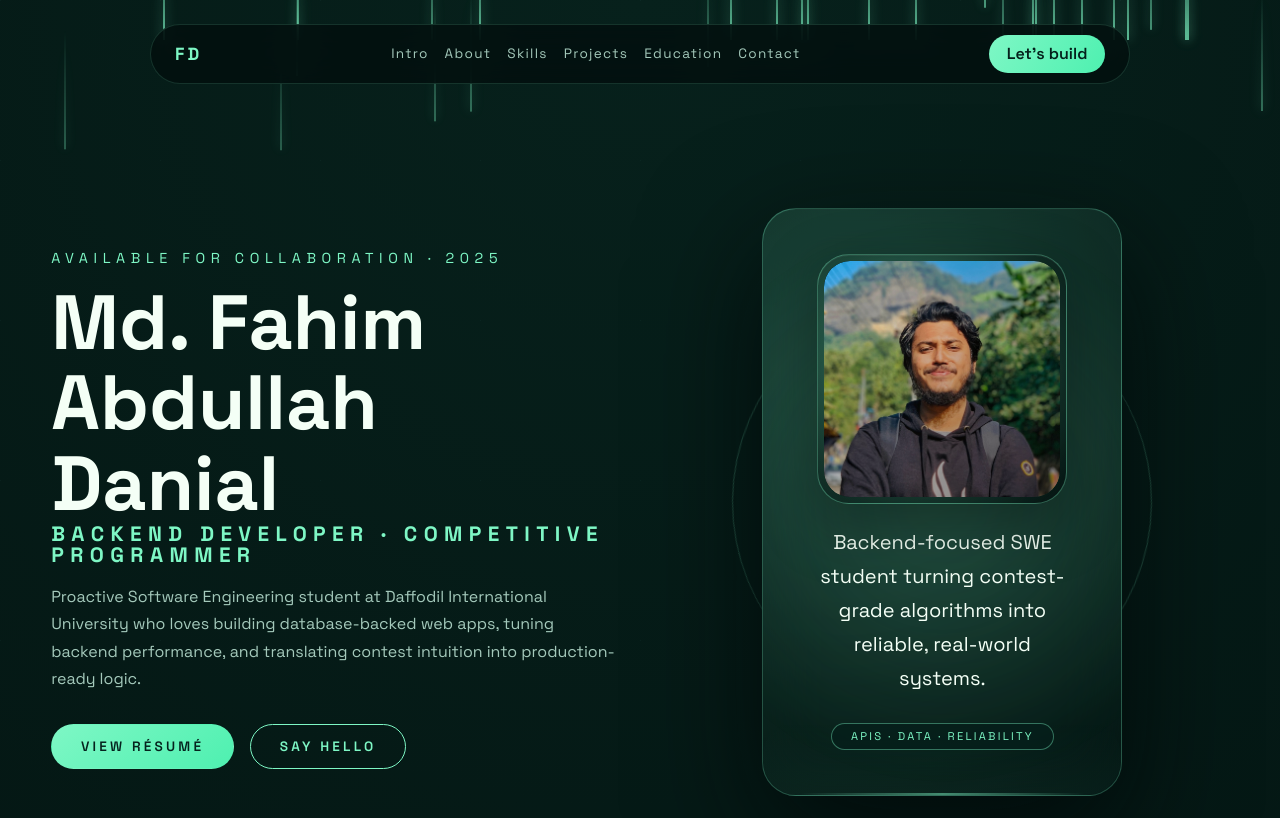
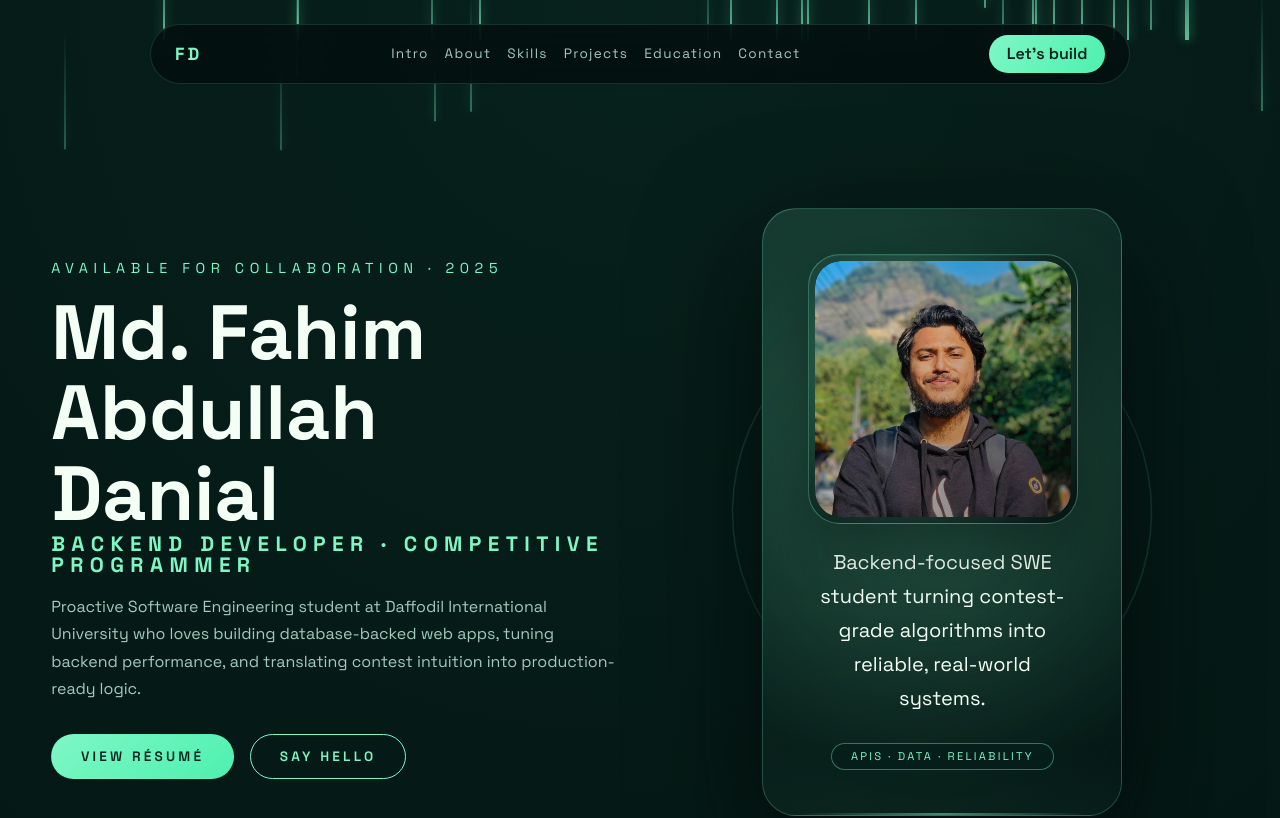
Before and after one commit to fahim-danial/Portfolio, a React (Vite) app: page / in a window 1280 px wide. Shown: the top 818 px of the page. Built offline with nearby package versions, Linux system fonts and the light colour scheme; a web font is replaced by a local one.

Commit message:
Avoid crispy portrait by removing scaling

```diff
--- a/src/styles/index.css
+++ b/src/styles/index.css
@@ -318,8 +318,8 @@ main {
 .hero-photo-frame {
   position: relative;
   isolation: isolate;
-  width: clamp(210px, 26vw, 250px);
-  height: clamp(210px, 26vw, 250px);
+  width: clamp(230px, 28vw, 270px);
+  height: clamp(230px, 28vw, 270px);
   margin: 0 auto;
   border-radius: 32px;
   padding: 6px;
@@ -327,8 +327,7 @@ main {
   background: radial-gradient(circle at 30% 30%, rgba(126, 247, 197, 0.18), rgba(3, 15, 14, 0.9));
   box-shadow: inset 0 1px 0 rgba(255, 255, 255, 0.06), 0 20px 60px rgba(0, 0, 0, 0.35);
   overflow: hidden;
-  transform-origin: 50% 50%;
-  transition: transform 600ms cubic-bezier(0.2, 0.8, 0.2, 1);
+  transition: box-shadow 420ms cubic-bezier(0.2, 0.8, 0.2, 1), border-color 420ms cubic-bezier(0.2, 0.8, 0.2, 1);
 }
 
 .hero-core-meta-pill {
@@ -373,26 +372,17 @@ main {
   display: block;
   border-radius: inherit;
   image-rendering: auto;
-  transform: scale(1);
-  transform-origin: 50% 30%;
-  transition: transform 600ms cubic-bezier(0.2, 0.8, 0.2, 1);
+  transform: none;
   filter: none;
 }
 
-.hero-photo-frame:hover .hero-photo-img {
-  transform: scale(1.08);
-}
-
 .hero-photo-frame:hover {
-  transform: scale(1.04);
-  z-index: 2;
+  border-color: rgba(126, 247, 197, 0.55);
+  box-shadow: inset 0 1px 0 rgba(255, 255, 255, 0.06), 0 26px 80px rgba(0, 0, 0, 0.42);
 }
 
 @media (prefers-reduced-motion: reduce) {
   .hero-photo-frame {
-    transition: none;
-  }
-  .hero-photo-img {
     transition: none;
   }
 }
```
